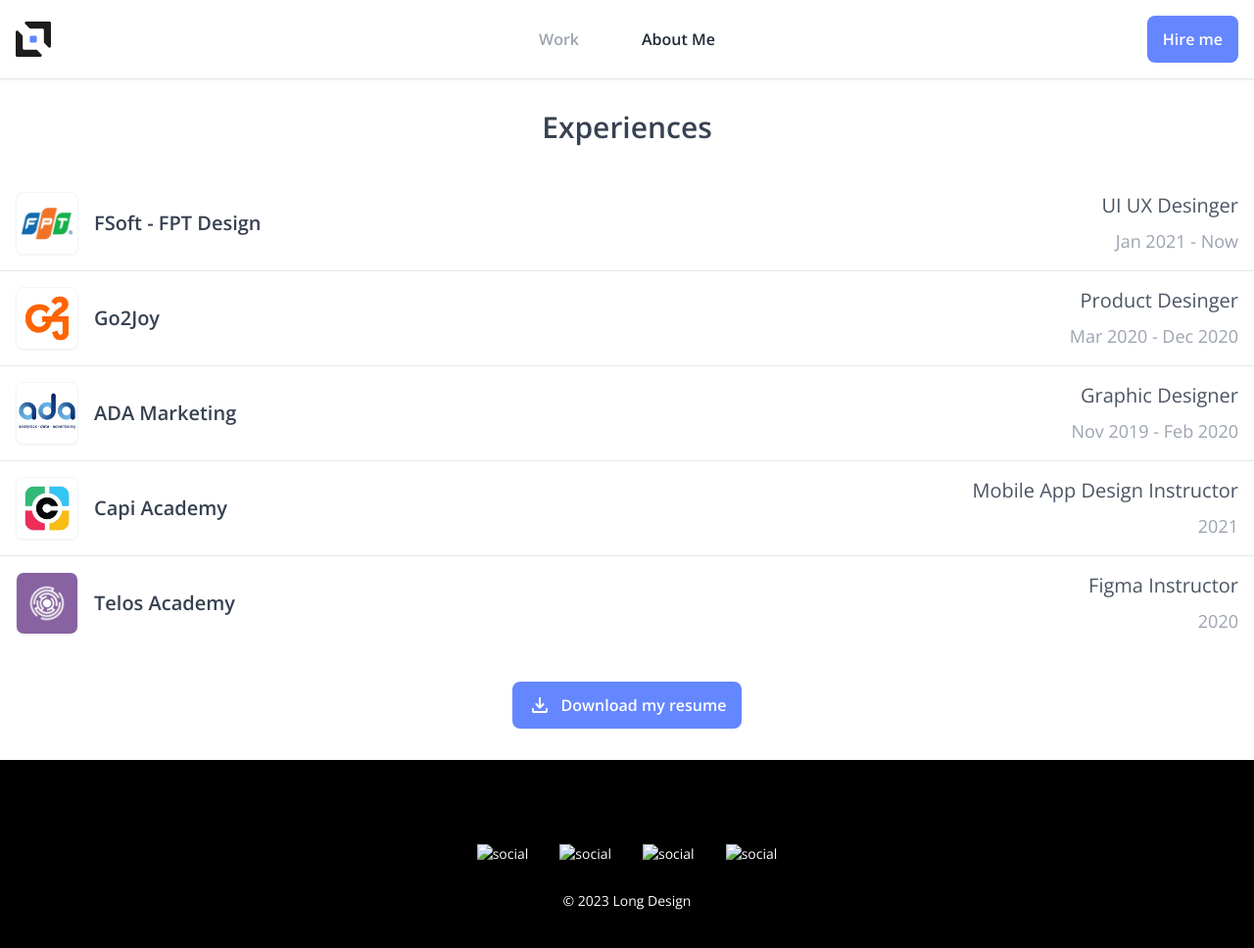
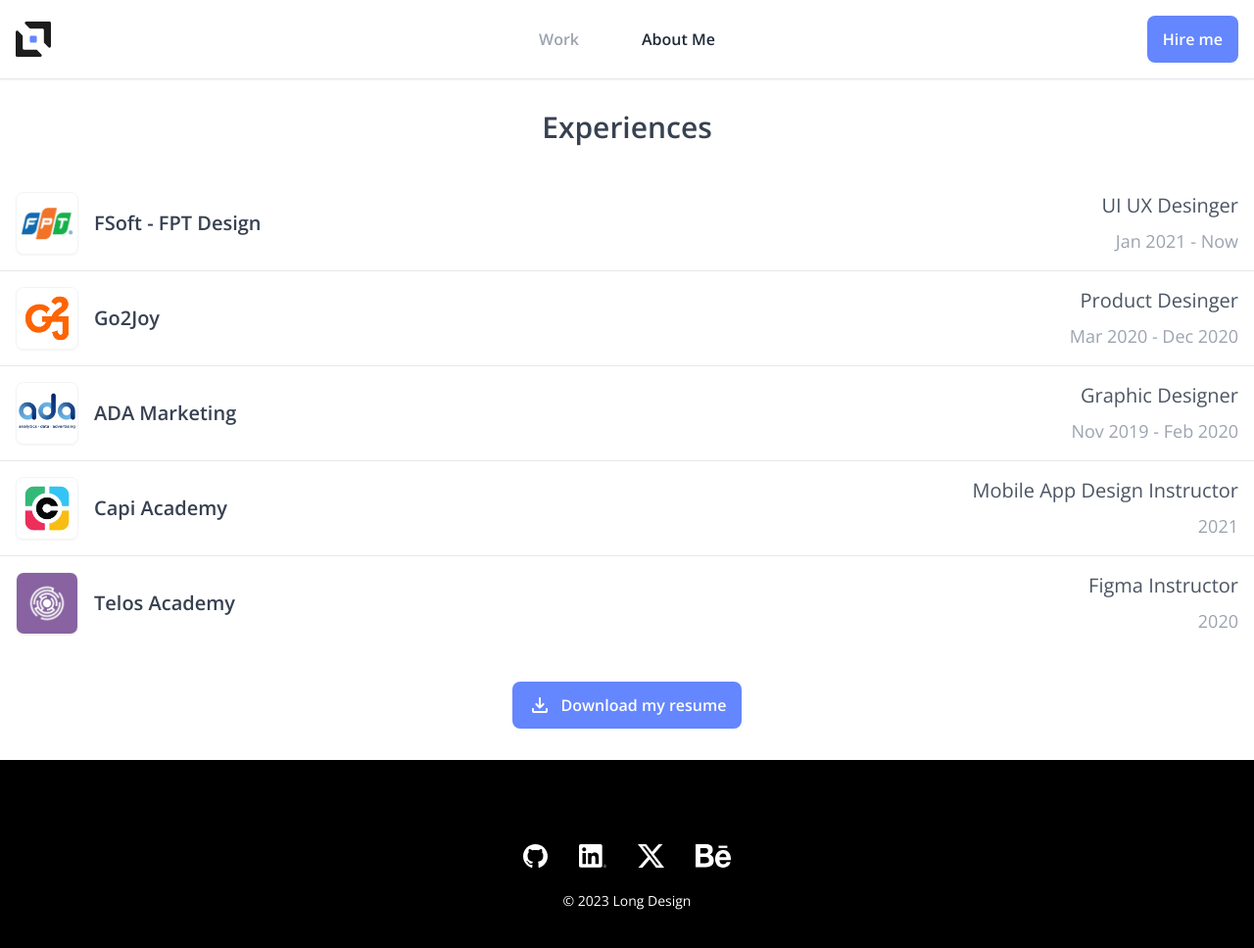
Before and after one commit to jakelong1995/Portfolio, a plain HTML site: page about.html in a window 1280 px wide. Shown: the whole page at 98% size. Drawn offline with nearby package versions, Linux system fonts and the light colour scheme; the site is published under a folder, as on GitHub Pages, so addresses that start at the root find nothing.

Commit message:
11/10/23

```diff
--- a/about.html
+++ b/about.html
@@ -164,19 +164,19 @@
     </div>
 
     <!-- footer -->
-    <footer class="w-full h-60 bg-black flex flex-col items-center gap-6 justify-center text-white text-sm font-thin">
+    <footer class=" w-full h-60 bg-black flex flex-col items-center gap-6 justify-center text-white text-sm font-thin">
         <div class="flex gap-8">
             <a href="https://github.com/jakelong1995">
-                <img src="/imgs/Github.svg" class="h-6" alt="social">
+                <img src="./imgs/Github.svg" class="h-6" alt="social">
             </a>
             <a href="https://www.linkedin.com/in/jakelong1995/">
-                <img src="/imgs/LinkedIn.svg" class="h-6" alt="social">
+                <img src="./imgs/LinkedIn.svg" class="h-6" alt="social">
             </a>
             <a href="https://twitter.com/TranLon76355724">
-                <img src="/imgs/X.svg" class="h-6" alt="social">
+                <img src="./imgs/X.svg" class="h-6" alt="social">
             </a>
             <a href="https://www.behance.net/trnminhhonglong">
-                <img src="/imgs/Behance.svg" class="h-6" alt="social">
+                <img src="./imgs/Behance.svg" class="h-6" alt="social">
             </a>
         </div>
         <div>
```
Also changed, not shown: 1 other file.
